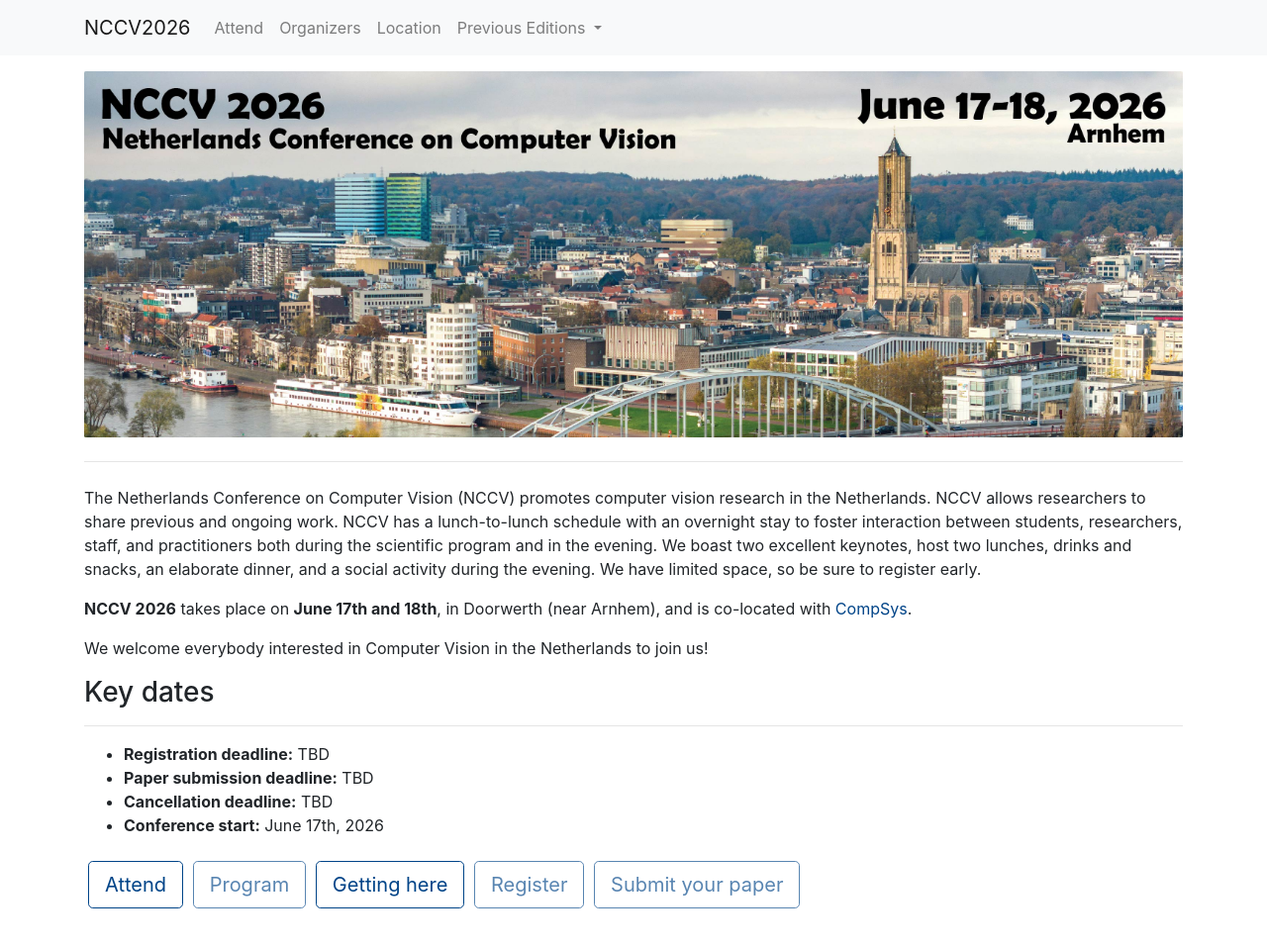
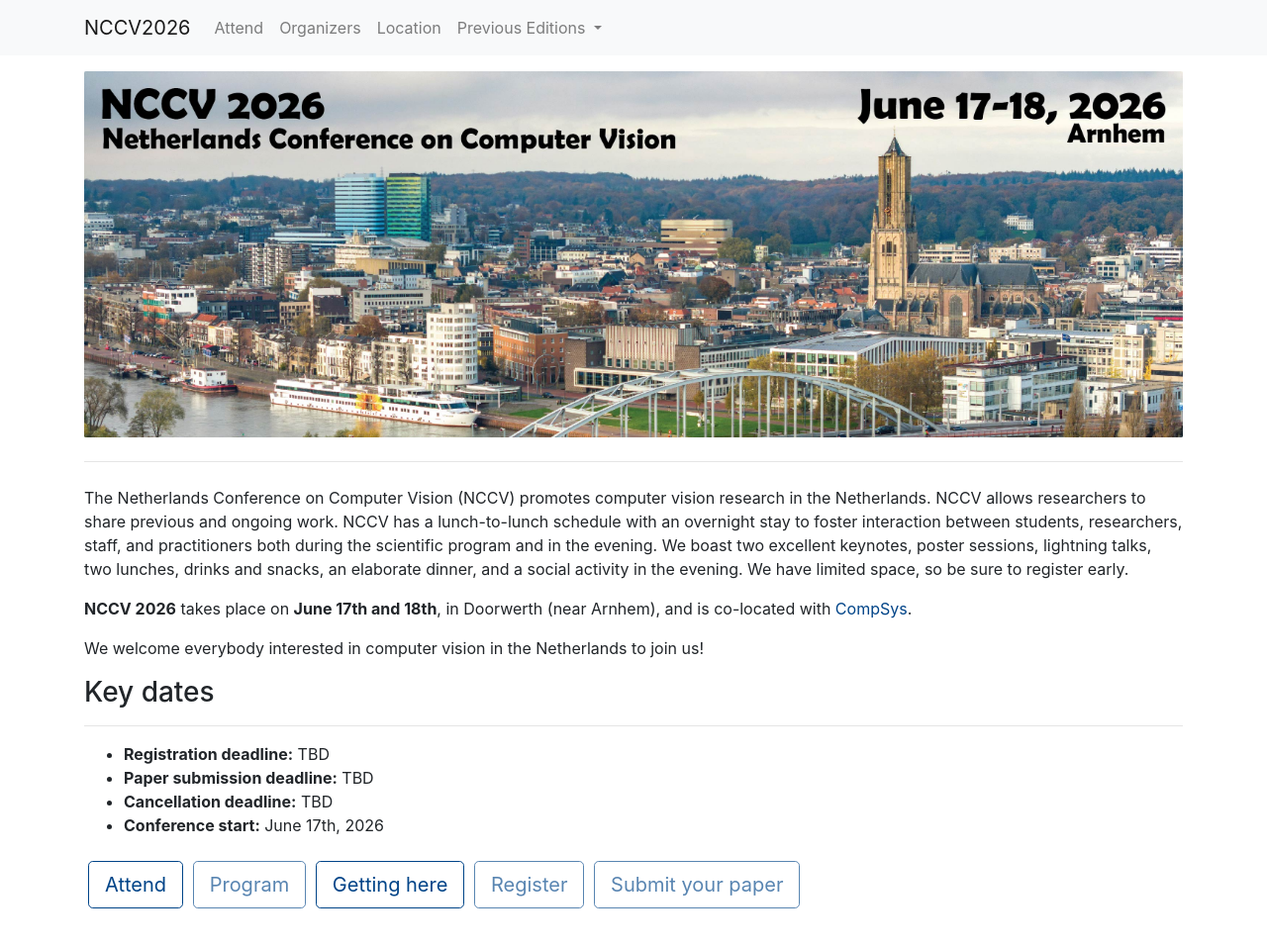
Before and after one commit to thenccv/2026, a Jekyll site: the page built from index.md, in a window 1280 px wide. Shown: the whole page at 99% size. Built offline with Jekyll 4.4.1, drawn with Linux system fonts in a browser that asks for light colours.

Commit message:
Text edit homepage

```diff
--- a/index.md
+++ b/index.md
@@ -1,11 +1,11 @@
 ---
 layout: home
 ---
-The Netherlands Conference on Computer Vision (NCCV) promotes computer vision research in the Netherlands. NCCV allows researchers to share previous and ongoing work. NCCV has a lunch-to-lunch schedule with an overnight stay to foster interaction between students, researchers, staff, and practitioners both during the scientific program and in the evening. We boast two excellent keynotes, host two lunches, drinks and snacks, an elaborate dinner, and a social activity during the evening. We have limited space, so be sure to register early.
+The Netherlands Conference on Computer Vision (NCCV) promotes computer vision research in the Netherlands. NCCV allows researchers to share previous and ongoing work. NCCV has a lunch-to-lunch schedule with an overnight stay to foster interaction between students, researchers, staff, and practitioners both during the scientific program and in the evening. We boast two excellent keynotes, poster sessions, lightning talks, two lunches, drinks and snacks, an elaborate dinner, and a social activity in the evening. We have limited space, so be sure to register early.
 
 **NCCV 2026** takes place on **June 17th and 18th**, in Doorwerth (near Arnhem), and is co-located with [CompSys](https://www.compsys.science/conference/current/).
 
-We welcome everybody interested in Computer Vision in the Netherlands to join us!
+We welcome everybody interested in computer vision in the Netherlands to join us!
 
 ### Key dates
 -----------
```
